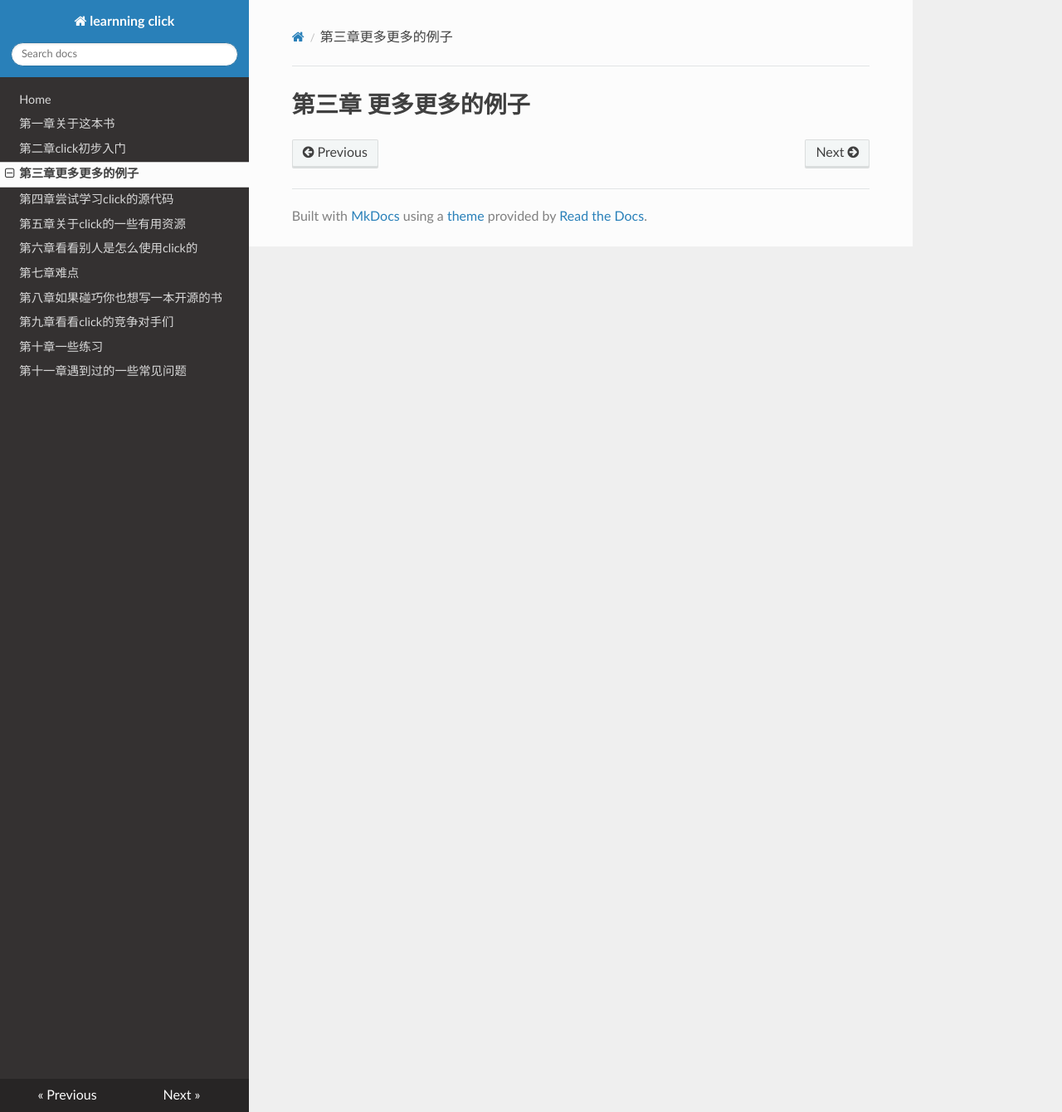
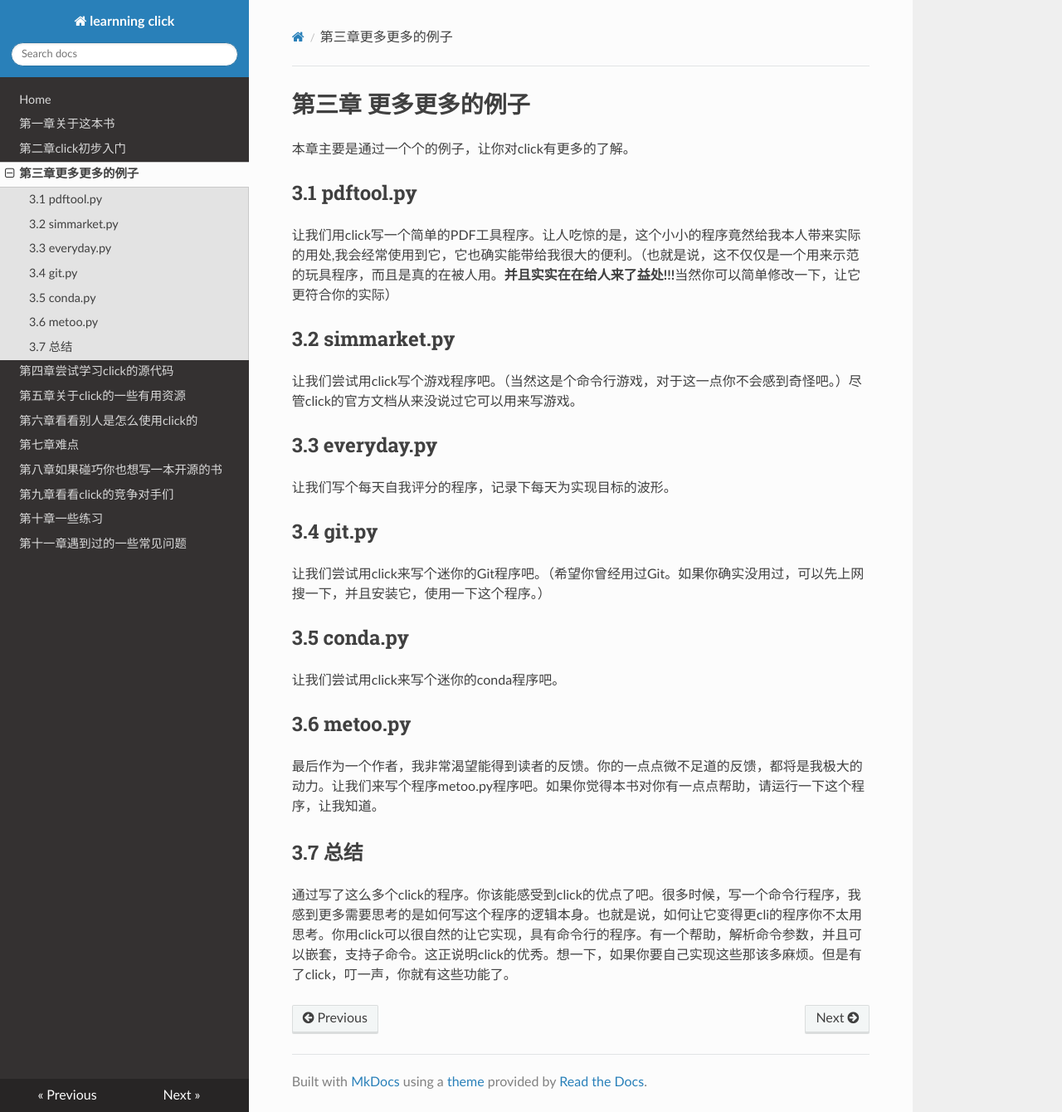
Before and after one commit to lizkca/thebook, an MkDocs documentation site: the page built from docs/chap3.md, in a window 1280 px wide and 1340 px high. Shown: the whole window at 83% size. Built offline with MkDocs 1.6.1, drawn with Linux system fonts in a browser that asks for light colours; nearby versions of some CDN libraries.

Commit message:
chap1,chap2,chap3

```diff
--- a/docs/chap3.md
+++ b/docs/chap3.md
@@ -1 +1,17 @@
 # 第三章 更多更多的例子
+
+本章主要是通过一个个的例子，让你对click有更多的了解。
+##3.1 pdftool.py
+让我们用click写一个简单的PDF工具程序。让人吃惊的是，这个小小的程序竟然给我本人带来实际的用处,我会经常使用到它，它也确实能带给我很大的便利。（也就是说，这不仅仅是一个用来示范的玩具程序，而且是真的在被人用。**并且实实在在给人来了益处!!!**当然你可以简单修改一下，让它更符合你的实际）
+##3.2 simmarket.py
+让我们尝试用click写个游戏程序吧。（当然这是个命令行游戏，对于这一点你不会感到奇怪吧。）尽管click的官方文档从来没说过它可以用来写游戏。
+##3.3 everyday.py
+让我们写个每天自我评分的程序，记录下每天为实现目标的波形。
+##3.4 git.py
+让我们尝试用click来写个迷你的Git程序吧。（希望你曾经用过Git。如果你确实没用过，可以先上网搜一下，并且安装它，使用一下这个程序。）
+##3.5 conda.py
+让我们尝试用click来写个迷你的conda程序吧。
+##3.6 metoo.py
+最后作为一个作者，我非常渴望能得到读者的反馈。你的一点点微不足道的反馈，都将是我极大的动力。让我们来写个程序metoo.py程序吧。如果你觉得本书对你有一点点帮助，请运行一下这个程序，让我知道。
+##3.7 总结
+通过写了这么多个click的程序。你该能感受到click的优点了吧。很多时候，写一个命令行程序，我感到更多需要思考的是如何写这个程序的逻辑本身。也就是说，如何让它变得更cli的程序你不太用思考。你用click可以很自然的让它实现，具有命令行的程序。有一个帮助，解析命令参数，并且可以嵌套，支持子命令。这正说明click的优秀。想一下，如果你要自己实现这些那该多麻烦。但是有了click，叮一声，你就有这些功能了。
```
Also changed, not shown: docs/chap1.md (+9 -3 lines), docs/chap2.md (+2 -0 lines).
